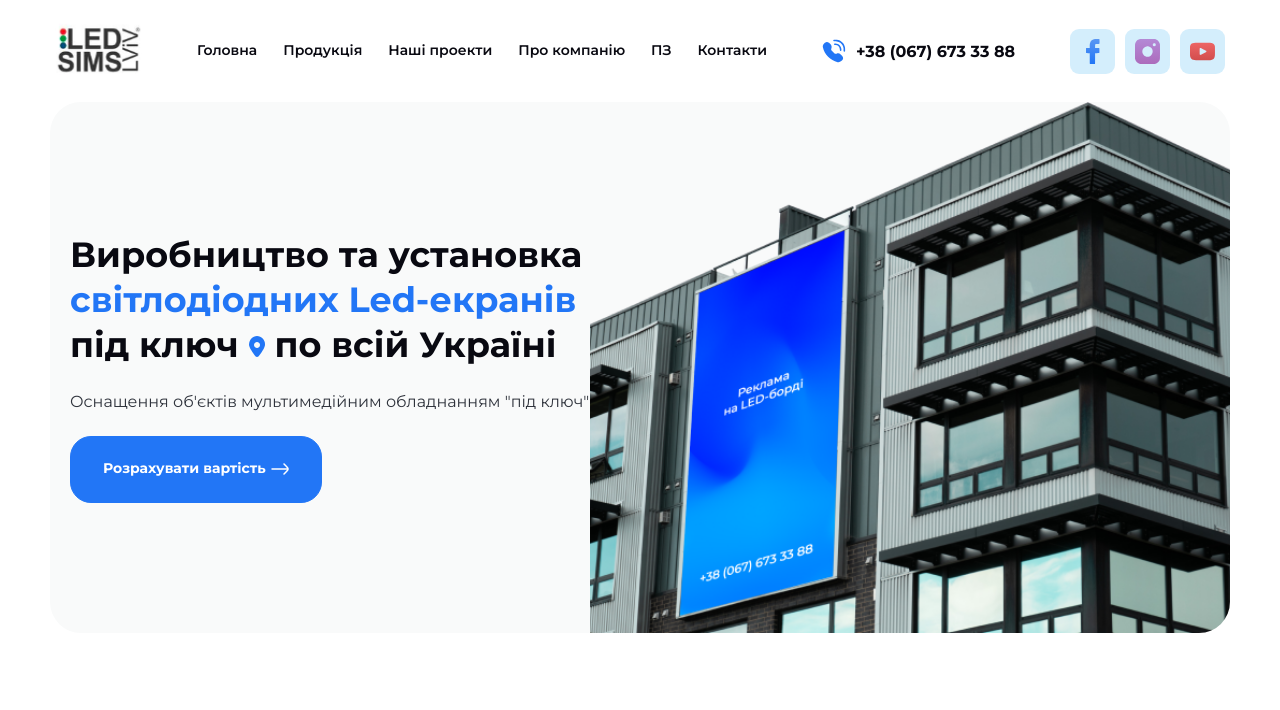
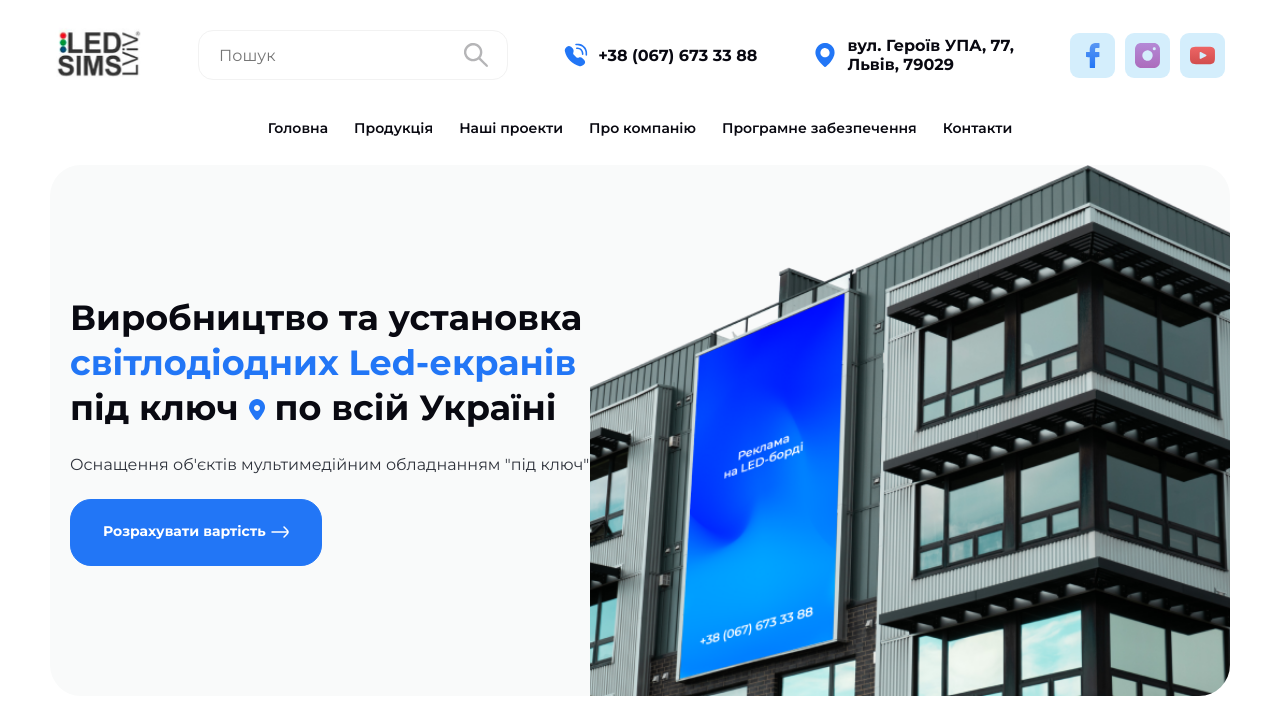
Before and after one commit to RomanBezuhlyi/LedSims, a website: page src/html/index.html in a window 1280 px wide. Shown: the top 710 px of the page. Drawn offline with nearby package versions, Linux system fonts and the light colour scheme; files that its build step writes are made by us from their sources; files whose address does not match are found by name.

Commit message:
added some fix

```diff
--- a/src/html/blocks/header.html
+++ b/src/html/blocks/header.html
@@ -9,21 +9,16 @@
           <img src="./img/burger.svg" alt="" />
         </button>
       </div>
-      <nav class="header__nav">
-        <button class="header__nav-close">
-          <img src="./img/close.svg" alt="" />
-        </button>
-        <a class="header__nav-item" href="index.html">Головна</a>
-        <a class="header__nav-item" href="products-page.html">Продукція</a>
-        <a class="header__nav-item" href="our-projects-page.html"
-          >Наші проекти</a
-        >
-        <a class="header__nav-item" href="about-us-page.html">Про компанію</a>
-        <a class="header__nav-item" href="software-page.html">ПЗ</a>
-        <a class="header__nav-item" href="contact-page.html">Контакти</a>
-      </nav>
+      <div class="search">
+        <input class="search__input" type="text" placeholder="Пошук" />
+        <img class="search__icon" src="./img/search.svg" alt="Пошук" />
+      </div>
       <a class="header__num" href="tel:+380676733388"
         ><img src="./img/i-phone.svg" alt="" />+38 (067) 673 33 88</a
+      >
+      <a class="header__num" href="#"
+        ><img src="./img/locat.svg" alt="" />вул. Героїв УПА, 77, <br />
+        Львів, 79029</a
       >
       <div class="header__social">
         <a class="header__social-icon" href="#"
@@ -37,5 +32,22 @@
         /></a>
       </div>
     </div>
+    <div class="menu">
+      <nav class="header__nav">
+        <button class="header__nav-close">
+          <img src="./img/close.svg" alt="" />
+        </button>
+        <a class="header__nav-item" href="index.html">Головна</a>
+        <a class="header__nav-item" href="products-page.html">Продукція</a>
+        <a class="header__nav-item" href="our-projects-page.html"
+          >Наші проекти</a
+        >
+        <a class="header__nav-item" href="about-us-page.html">Про компанію</a>
+        <a class="header__nav-item" href="software-page.html"
+          >Програмне забезпечення</a
+        >
+        <a class="header__nav-item" href="contact-page.html">Контакти</a>
+      </nav>
+    </div>
   </div>
 </header>
--- a/src/scss/blocks/_header.scss
+++ b/src/scss/blocks/_header.scss
@@ -1,4 +1,8 @@
 // HEADER
+
+.header-wrap {
+  padding-top: 27px;
+}
 
 .header {
   @include flex(row, space-between, center);
@@ -56,12 +60,12 @@
   }
   &__nav-item {
     display: inline-flex;
-    padding: 41px 0 42px 0;
+    padding: 0 0 27px 0;
     font-weight: 600;
     border-bottom: 1px solid transparent;
     @include transition;
     @media (max-width: 1200px) {
-      padding: 21px 0 22px 0;
+      padding: 0 0 22px 0;
       font-size: 12px;
     }
     @media (max-width: 991px) {
@@ -128,3 +132,30 @@
     }
   }
 }
+
+.menu {
+  margin-top: 36px;
+  @media (max-width: 1200px) {
+    margin-top: 21px;
+  }
+  @media (max-width: 991px) {
+    margin-top: 0;
+  }
+}
+.search {
+  position: relative;
+  &__input {
+    width: 310px;
+    height: 50px;
+    padding: 13px 20px;
+    border: 1px solid rgb(242, 242, 242);
+    border-radius: 15px;
+    font-family: $font-main;
+    font-size: 16px;
+  }
+  &__icon {
+    position: absolute;
+    top: 13px;
+    right: 20px;
+  }
+}
```
Also changed, not shown: build/about-us-page.html, build/contact-page.html, build/css/main.css, build/img/locat.svg (added), build/img/search.svg (added), build/index.html, build/our-projects-page.html, build/products-page.html, build/service-page.html, build/software-page.html, src/img/locat.svg (added), src/img/search.svg (added), 1 other file.
